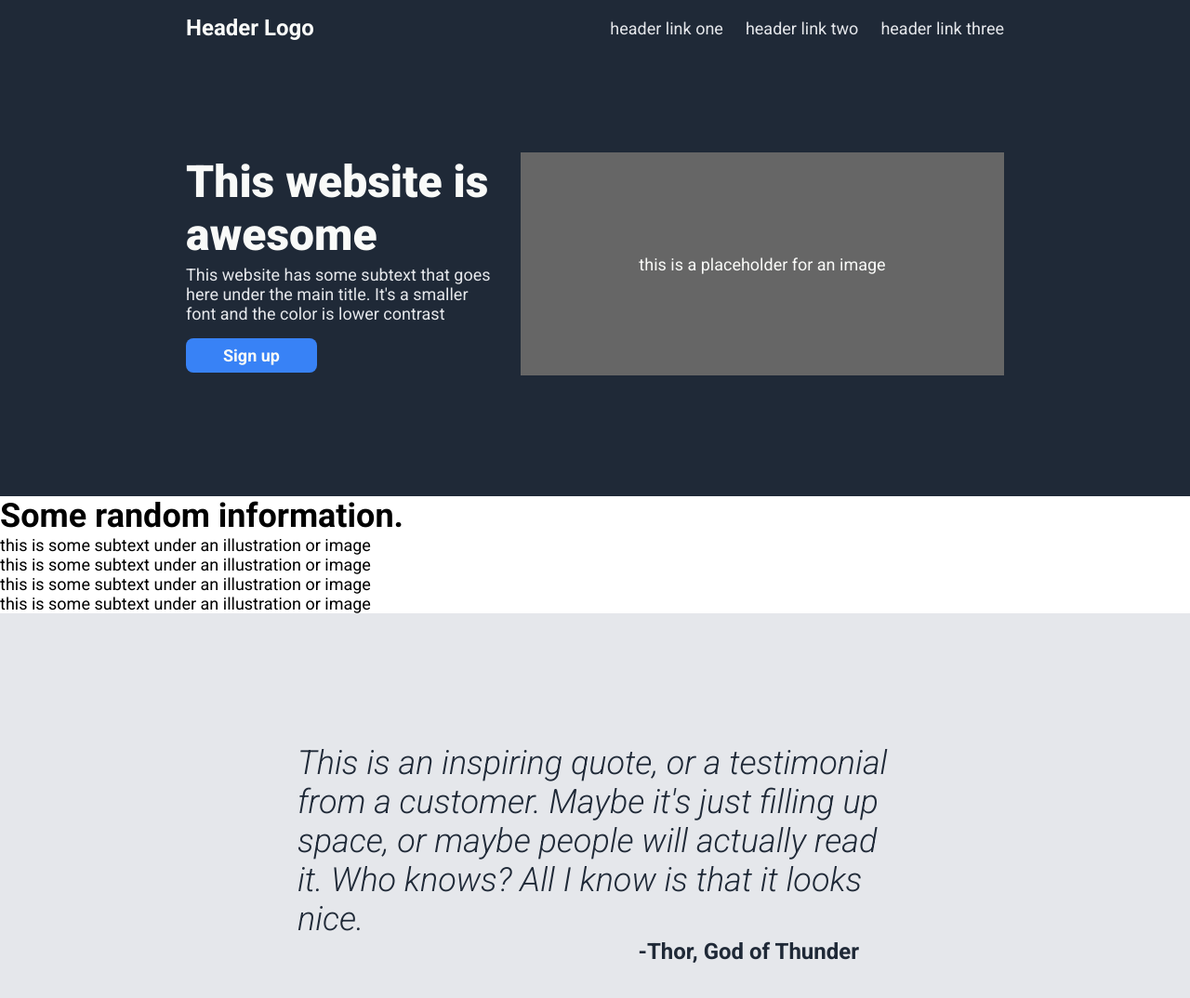
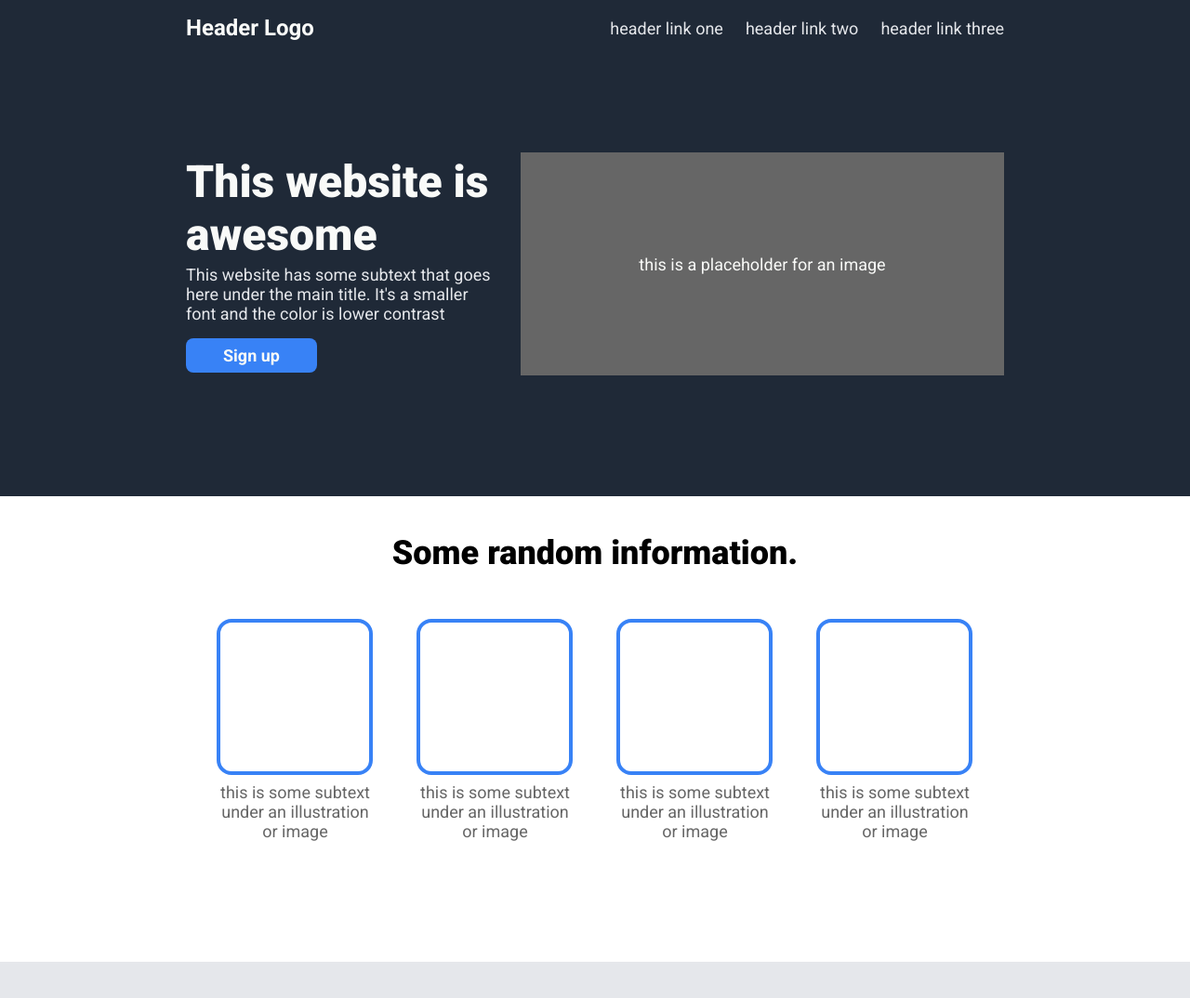
Before and after one commit to marodacco/odin-landingpage, a plain HTML site: page index.html in a window 1280 px wide. Shown: the top 1074 px of the page at 93% size. Drawn offline with Linux system fonts and the light colour scheme.

Commit message:
Style the information part and fix others a little
Added styles to the information section, and deleted
some styles that aren't needed from other sections.

```diff
--- a/index.html
+++ b/index.html
@@ -28,14 +28,24 @@
 
     <div class="information">
       <h1>Some random information.</h1>
+      <div class="container-information">
+        <div class="item">
           <div class="image"></div>
           <p>this is some subtext under an illustration or image</p>
+        </div>
+        <div class="item">
           <div class="image"></div>
           <p>this is some subtext under an illustration or image</p>
+        </div>
+        <div class="item">
           <div class="image"></div>
           <p>this is some subtext under an illustration or image</p>
+        </div>
+        <div class="item">
           <div class="image"></div>
           <p>this is some subtext under an illustration or image</p>
+        </div>
+      </div>
     </div>
 
     <div class="quote">
--- a/style.css
+++ b/style.css
@@ -8,8 +8,6 @@
 body {
   font-family: Roboto, sans-serif;
   font-size: 18px;
-  display: flex;
-  flex-direction: column;
 }
 
 .header {
@@ -84,8 +82,41 @@ body {
   margin-top: 16px;
 }
 
-/* .information {
-} */
+.information {
+  margin: 40px 200px 130px;
+  text-align: center;
+}
+
+.information h1 {
+  font-size: 36px;
+  font-weight: 900;
+  margin-bottom: 50px;
+}
+
+.container-information {
+  display: flex;
+  flex-wrap: wrap;
+  justify-content: center;
+  gap: 45px;
+}
+
+.item {
+  max-width: 170px;
+  text-align: center;
+}
+
+.information .image {
+  width: 160px;
+  height: 160px;
+  flex-shrink: 0;
+  border: 4px solid #3882f6;
+  border-radius: 16px;
+}
+
+.information p {
+  margin-top: 8px;
+  color: #666666;
+}
 
 .quote {
   background-color: #e5e7eb;
```
Lines whose indentation alone changed are shown as unchanged.
